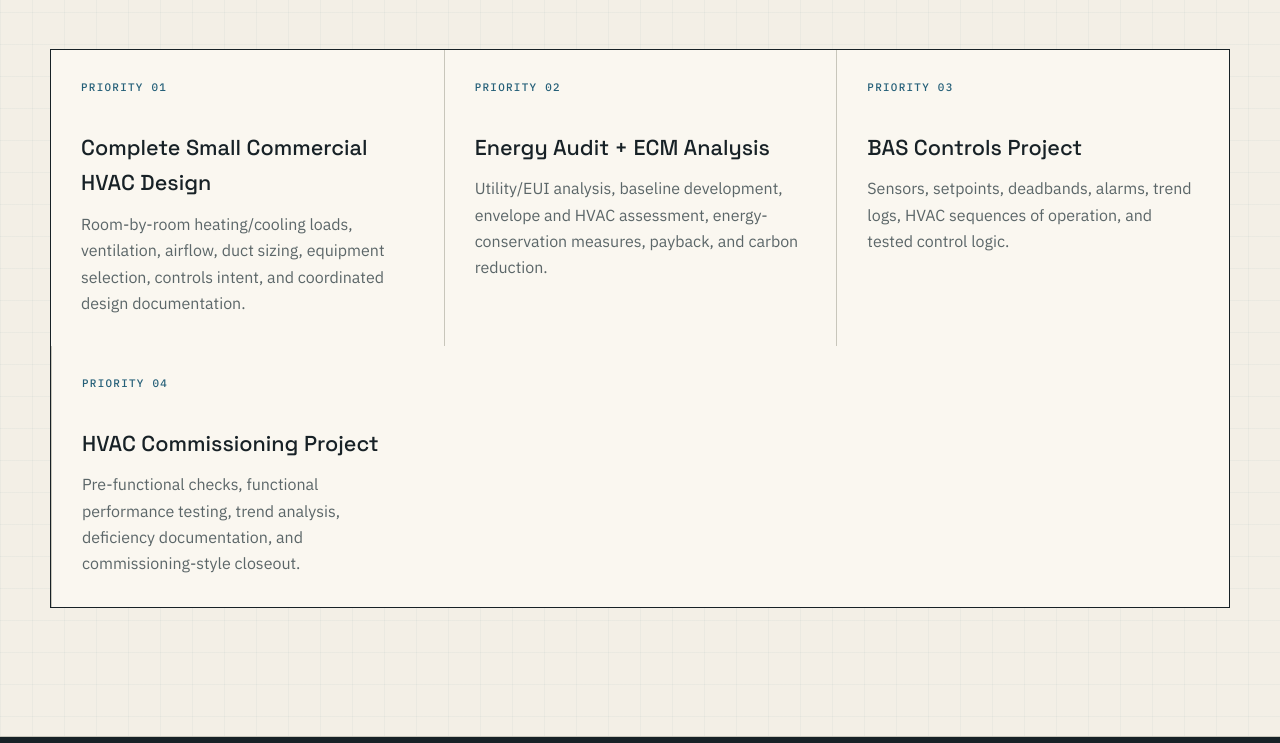
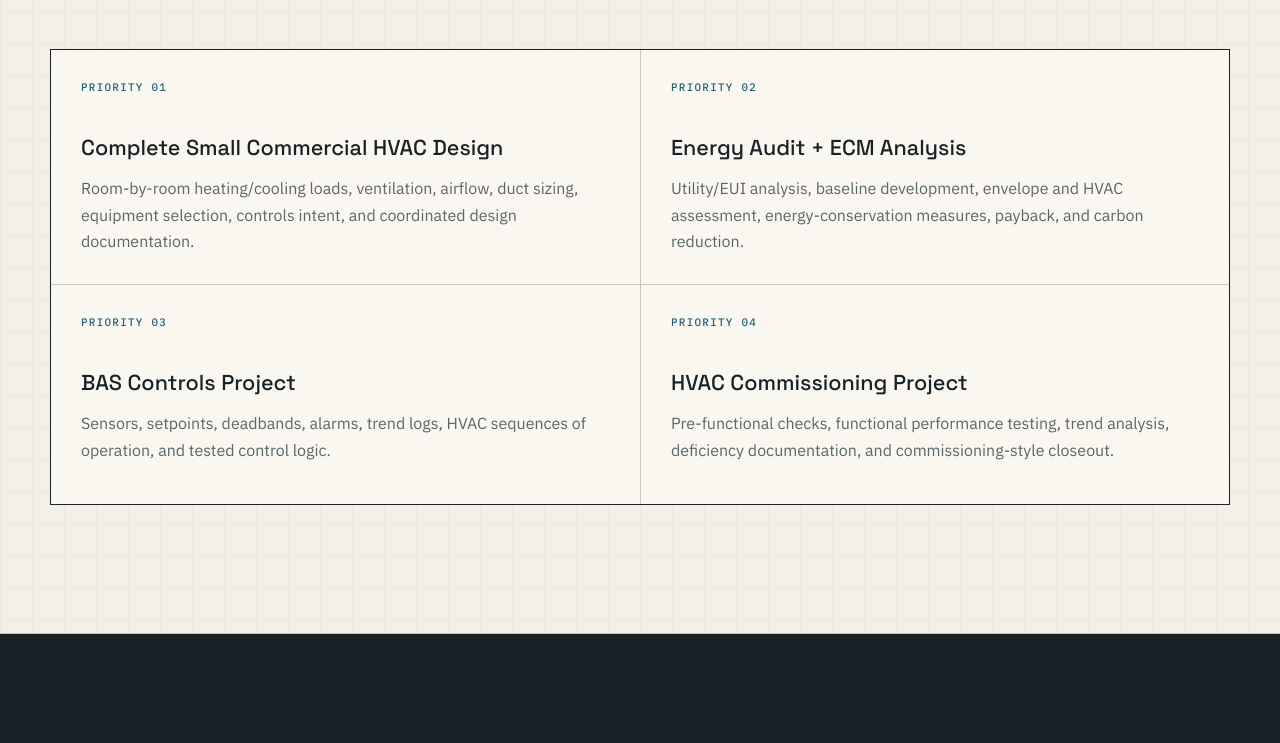
Before and after one commit to Chris18302/MechEng-Portfolio, a plain HTML site: page docs/index.html in a window 1280 px wide. Shown: the part 3828-4571 px from the top of the page. Drawn offline with Linux system fonts and the light colour scheme.

Commit message:
Adjust next-project grid for four priority projects

```diff
--- a/docs/styles.css
+++ b/docs/styles.css
@@ -163,7 +163,7 @@ h1 {
 .skill-row p { margin: 0; color: var(--muted); }
 
 .next-build {
-  display: grid; grid-template-columns: repeat(3, 1fr);
+  display: grid; grid-template-columns: repeat(2, 1fr);
   gap: 0; border: 1px solid var(--ink); background: var(--paper-raised);
 }
 .build-item { padding: 30px; min-height: 220px; }
@@ -397,3 +397,9 @@ footer { background: var(--ink); color: #9da6a4; padding: 22px 0 34px; font: 400
   .equation-grid { grid-template-columns: 1fr; }
   .project-next-inner { flex-direction: column; align-items: flex-start; }
 }
+
+.next-build .build-item:nth-child(odd) { border-left: 0; }
+.next-build .build-item:nth-child(n+3) { border-top: 1px solid var(--rule); }
+@media (max-width: 900px) {
+  .next-build .build-item:nth-child(n+3) { border-top: 1px solid var(--rule); }
+}
```
